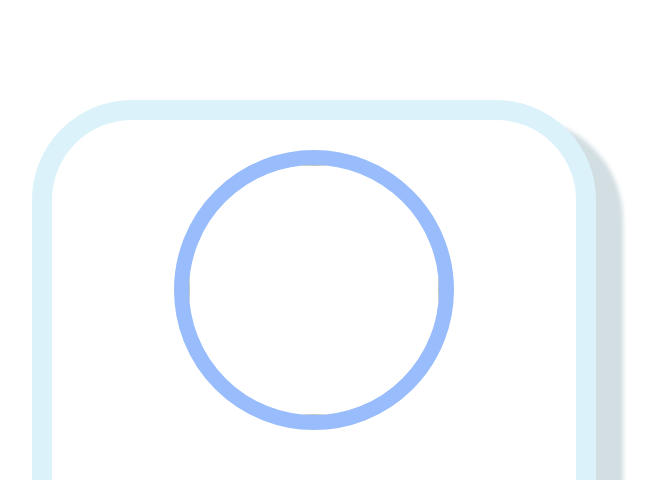
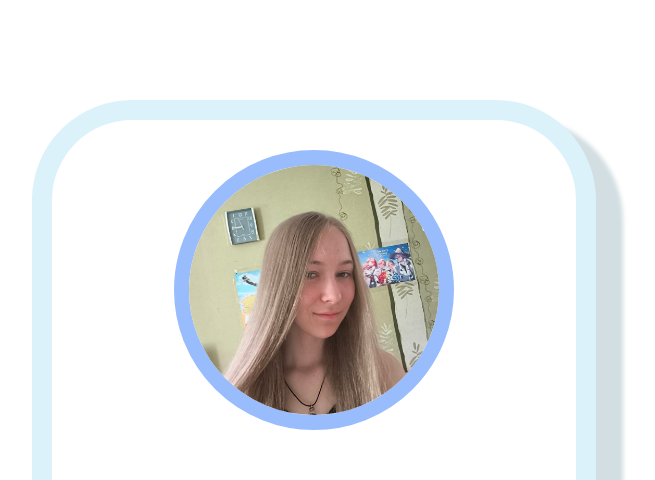
Before and after one commit to NastiaCaty/CV, a plain HTML site: page index.html in a window 1280 px wide. Shown: the top 480 px of the page, without its empty margins (326-981 px from the left). Drawn offline with nearby package versions, Linux system fonts and the light colour scheme; the site is published under a folder, as on GitHub Pages, so addresses that start at the root find nothing.

Commit message:
Changed img

```diff
--- a/index.html
+++ b/index.html
@@ -69,7 +69,7 @@
         <li>English - A2+</li>
         <li>Polish - A1</li>
       </ol>
-      <img src="/photo_5449786562427614072_y.jpg" alt="" />
+      <img src="./photo_5449786562427614072_y.jpg" alt="" />
     </div>
   </body>
 </html>
```
